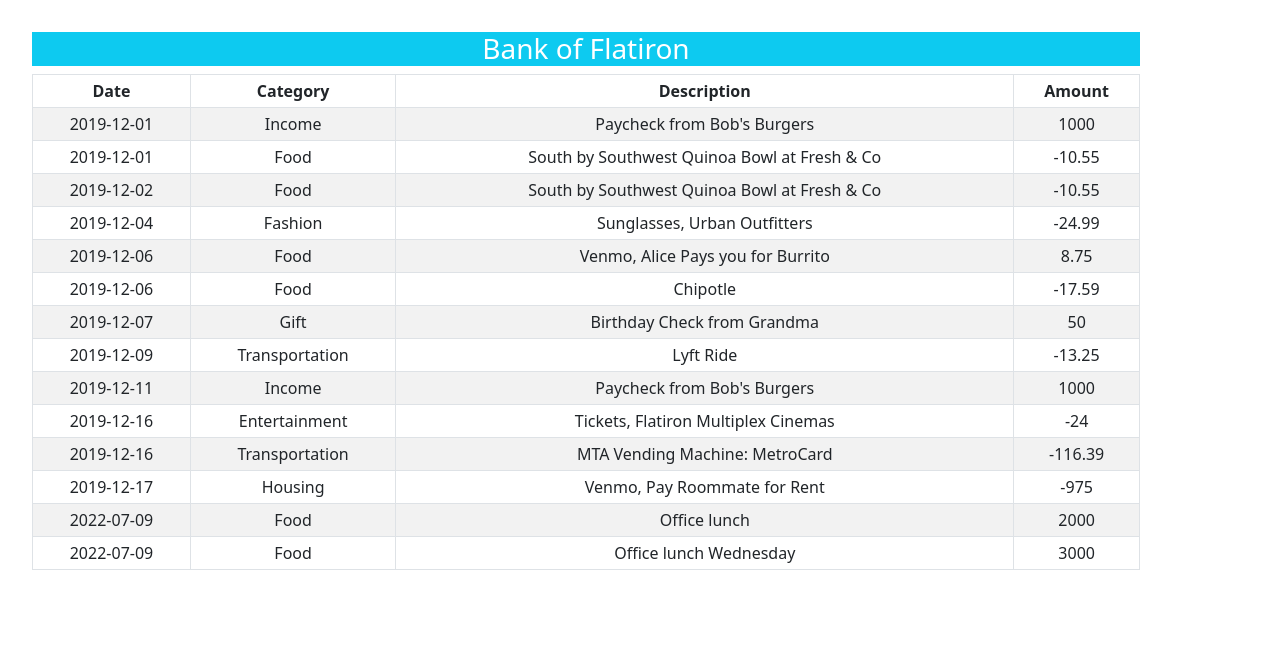
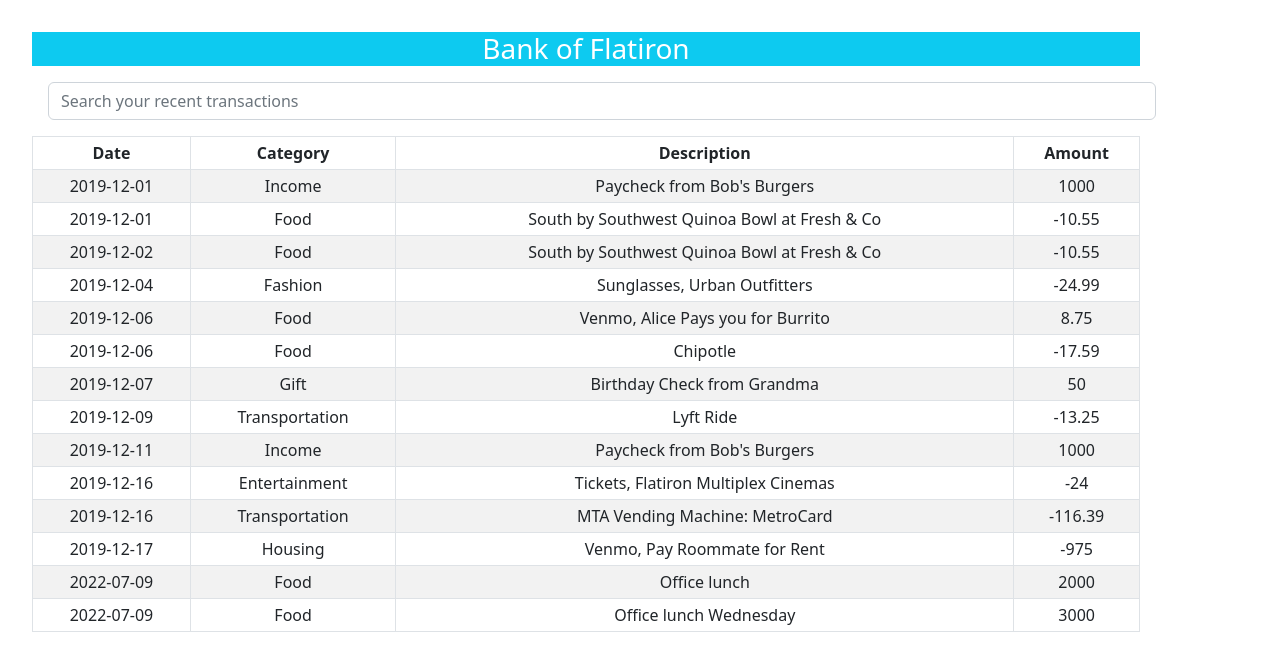
Before and after one commit to Komenpurity/Bank-of-Flatiron, a React (Create React App) app: page / in a window 1280 px wide. Shown: the top 664 px of the page. Built offline with nearby package versions, Linux system fonts and the light colour scheme; data requests are answered from the project's data file.

Commit message:
added a search input

```diff
--- a/src/components/Search.js
+++ b/src/components/Search.js
@@ -3,7 +3,7 @@
 export default function Search() {
   return (
     <div>
-
+         <input type="text" class="form-control m-3" placeholder="Search your recent transactions" aria-label="" aria-describedby="basic-addon1"/>
     </div>
   )
 }
--- a/src/components/Transaction.js
+++ b/src/components/Transaction.js
@@ -1,6 +1,7 @@
 import React, { useEffect, useState }  from 'react'
 import TransactionList from './TransactionList'
 import Table from 'react-bootstrap/Table';
+import Search from './Search';
 
 export default function Transaction() {
 
@@ -15,6 +16,7 @@
   return (
     <div className='container m-3 p-3'>
       <h3 className='bg-info text-white'>Bank of Flatiron</h3>
+      <Search />
     <Table striped bordered hover className="table table-sm">
       <thead>
         <tr>
```
